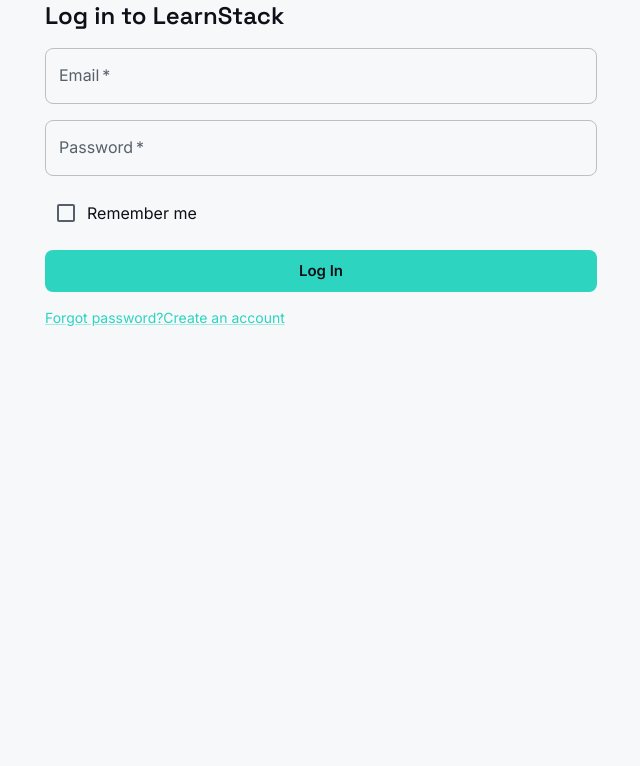
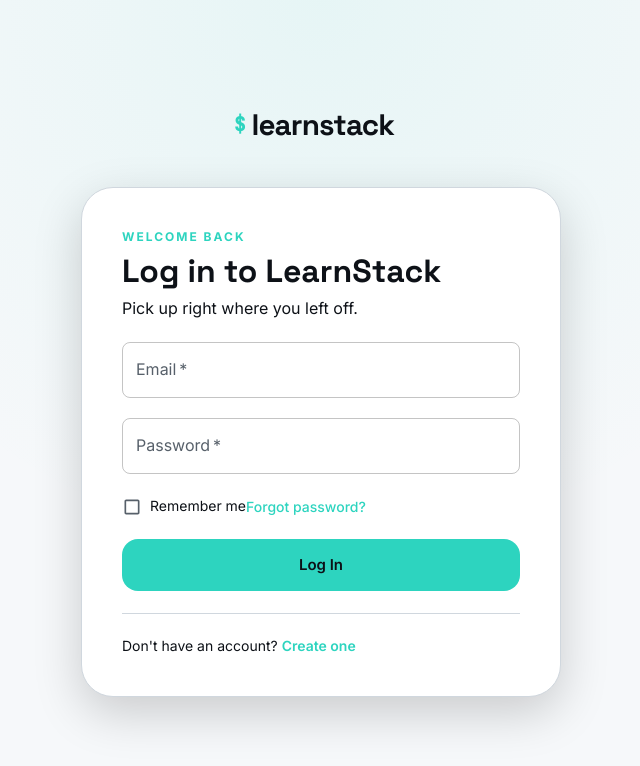
Before and after one commit to DivyamOswal/LearnStack, a React (Vite) app in the folder client/: page /login in a window 1280 px wide. Shown: the top 766 px of the page, without its empty margins (319-959 px from the left). Built offline with nearby package versions, Linux system fonts and the light colour scheme; no server answers.

Commit message:
feat: enhance authentication forms with improved UI and password visibility toggle; refactor layout components

```diff
--- a/client/src/components/layout/Navbar.tsx
+++ b/client/src/components/layout/Navbar.tsx
@@ -22,7 +22,7 @@
 import LightModeIcon from '@mui/icons-material/LightModeOutlined';
 import { useAppDispatch, useAppSelector } from '@/app/hooks';
 import { toggleThemeMode } from '@/app/uiSlice';
-// import { useLogout } from '@/features/auth/authApi';
+import { useLogout } from '@/features/auth/authApi';
 import { ROUTES } from '@/routes/routePaths';
 
 const navLinks = [
@@ -36,7 +36,7 @@
   const isMobile = useMediaQuery(theme.breakpoints.down('md'));
   const dispatch = useAppDispatch();
   const navigate = useNavigate();
-  // const logoutMutation = useLogout();
+  const logoutMutation = useLogout();
 
   const { user, isAuthenticated } = useAppSelector((state) => state.auth);
   const themeMode = useAppSelector((state) => state.ui.themeMode);
--- a/client/src/features/auth/components/LoginForm.tsx
+++ b/client/src/features/auth/components/LoginForm.tsx
@@ -1,45 +1,175 @@
-import { useState } from 'react';
-import { useNavigate, useLocation, Link as RouterLink } from 'react-router-dom';
-import { TextField, Button, Checkbox, FormControlLabel, Typography, Alert, Stack, Link } from '@mui/material';
-// import { useLogin } from '../authApi';
-import { ROUTES } from '@/routes/routePaths';
-import { useLogin } from '../authApi';
+import { useState } from "react";
+import { useNavigate, useLocation, Link as RouterLink } from "react-router-dom";
+import {
+  TextField,
+  Button,
+  Checkbox,
+  FormControlLabel,
+  Typography,
+  Alert,
+  Stack,
+  Link,
+  CircularProgress,
+  Divider,
+} from "@mui/material";
+import { useLogin } from "../authApi";
+import { ROUTES } from "@/routes/routePaths";
+import PasswordField from "./PasswordField";
 
 const LoginForm = () => {
-  const [email, setEmail] = useState('');
-  const [password, setPassword] = useState('');
+  const [email, setEmail] = useState("");
+  const [password, setPassword] = useState("");
   const [rememberMe, setRememberMe] = useState(false);
 
   const navigate = useNavigate();
   const location = useLocation();
   const loginMutation = useLogin();
 
-  const from = (location.state as { from?: { pathname: string } })?.from?.pathname ?? ROUTES.DASHBOARD;
+  const from =
+    (location.state as { from?: { pathname: string } })?.from?.pathname ??
+    ROUTES.DASHBOARD;
 
   const handleSubmit = (e: React.FormEvent) => {
     e.preventDefault();
-    loginMutation.mutate({ email, password, rememberMe }, { onSuccess: () => navigate(from, { replace: true }) });
+
+    loginMutation.mutate(
+      { email, password, rememberMe },
+      {
+        onSuccess: () => navigate(from, { replace: true }),
+      },
+    );
   };
 
   return (
-    <form onSubmit={handleSubmit}>
-      <Stack spacing={2}>
-        <Typography variant="h5" fontWeight={700}>Log in to LearnStack</Typography>
+    <form onSubmit={handleSubmit} noValidate>
+      <Stack spacing={2.75}>
+        <Stack spacing={0.75}>
+          <Typography
+            component="span"
+            sx={{
+              color: "primary.main",
+              fontSize: "0.75rem",
+              fontWeight: 700,
+              letterSpacing: 2,
+              textTransform: "uppercase",
+            }}
+          >
+            Welcome Back
+          </Typography>
+
+          <Typography
+            component="h1"
+            variant="h4"
+            sx={{
+              fontWeight: 700,
+              fontSize: "2rem",
+              lineHeight: 1.2,
+            }}
+          >
+            Log in to LearnStack
+          </Typography>
+
+          <Typography component="p" variant="body1" color="text.secondary">
+            Pick up right where you left off.
+          </Typography>
+        </Stack>
+
         {loginMutation.isError && (
           <Alert severity="error">
-            {(loginMutation.error as any)?.response?.data?.message ?? 'Login failed. Please try again.'}
+            {(loginMutation.error as any)?.response?.data?.message ??
+              "Login failed. Please try again."}
           </Alert>
         )}
-        <TextField label="Email" type="email" value={email} onChange={(e) => setEmail(e.target.value)} required fullWidth />
-        <TextField label="Password" type="password" value={password} onChange={(e) => setPassword(e.target.value)} required fullWidth />
-        <FormControlLabel control={<Checkbox checked={rememberMe} onChange={(e) => setRememberMe(e.target.checked)} />} label="Remember me" />
-        <Button type="submit" variant="contained" size="large" disabled={loginMutation.isPending}>
-          {loginMutation.isPending ? 'Logging in...' : 'Log In'}
+
+        <Stack spacing={2.5}>
+          <TextField
+            label="Email"
+            type="email"
+            value={email}
+            onChange={(e) => setEmail(e.target.value)}
+            required
+            fullWidth
+            autoComplete="email"
+          />
+
+          <PasswordField
+            label="Password"
+            value={password}
+            onChange={(e) => setPassword(e.target.value)}
+            required
+            fullWidth
+            autoComplete="current-password"
+          />
+        </Stack>
+
+        <Stack
+          direction="row"
+          justifyContent="space-between"
+          alignItems="center"
+          sx={{ mt: -0.5 }}
+        >
+          <Stack direction="row" alignItems="center" spacing={1}>
+            <Checkbox
+              size="small"
+              checked={rememberMe}
+              onChange={(e) => setRememberMe(e.target.checked)}
+              sx={{
+                p: 0,
+              }}
+            />
+
+            <Typography component="span" variant="body2">
+              Remember me
+            </Typography>
+          </Stack>
+
+          <Link
+            component={RouterLink}
+            to={ROUTES.FORGOT_PASSWORD}
+            underline="hover"
+            sx={{
+              fontSize: "0.875rem",
+              fontWeight: 500,
+            }}
+          >
+            Forgot password?
+          </Link>
+        </Stack>
+
+        <Button
+          type="submit"
+          variant="contained"
+          size="large"
+          fullWidth
+          disableElevation
+          sx={{
+            height: 52,
+            borderRadius: 2,
+            fontWeight: 600,
+          }}
+          disabled={loginMutation.isPending}
+          startIcon={
+            loginMutation.isPending ? (
+              <CircularProgress size={16} color="inherit" />
+            ) : undefined
+          }
+        >
+          {loginMutation.isPending ? "Logging in..." : "Log In"}
         </Button>
-        <Stack direction="row" justifyContent="space-between">
-          <Link component={RouterLink} to={ROUTES.FORGOT_PASSWORD} variant="body2">Forgot password?</Link>
-          <Link component={RouterLink} to={ROUTES.REGISTER} variant="body2">Create an account</Link>
-        </Stack>
+
+        <Divider />
+
+        <Typography variant="body2" color="text.secondary">
+          Don't have an account?{" "}
+          <Link
+            component={RouterLink}
+            to={ROUTES.REGISTER}
+            underline="hover"
+            sx={{ fontWeight: 600 }}
+          >
+            Create one
+          </Link>
+        </Typography>
       </Stack>
     </form>
   );
--- /dev/null
+++ b/client/src/features/auth/components/PasswordField.tsx
@@ -0,0 +1,56 @@
+import { useState } from "react";
+import {
+  IconButton,
+  InputAdornment,
+  TextField,
+  TextFieldProps,
+} from "@mui/material";
+import VisibilityOutlinedIcon from "@mui/icons-material/VisibilityOutlined";
+import VisibilityOffOutlinedIcon from "@mui/icons-material/VisibilityOffOutlined";
+
+type PasswordFieldProps = Omit<TextFieldProps, "type">;
+
+const PasswordField = ({ InputProps, ...rest }: PasswordFieldProps) => {
+  const [showPassword, setShowPassword] = useState(false);
+
+  const handleTogglePassword = () => {
+    setShowPassword((prev) => !prev);
+  };
+
+  const handleMouseDown = (event: React.MouseEvent<HTMLButtonElement>) => {
+    event.preventDefault();
+  };
+
+  return (
+    <TextField
+      {...rest}
+      type={showPassword ? "text" : "password"}
+      InputProps={{
+        ...InputProps,
+        endAdornment: (
+          <>
+            {InputProps?.endAdornment}
+            <InputAdornment position="end">
+              <IconButton
+                edge="end"
+                size="small"
+                aria-label={showPassword ? "Hide password" : "Show password"}
+                onClick={handleTogglePassword}
+                onMouseDown={handleMouseDown}
+                tabIndex={-1}
+              >
+                {showPassword ? (
+                  <VisibilityOffOutlinedIcon fontSize="small" />
+                ) : (
+                  <VisibilityOutlinedIcon fontSize="small" />
+                )}
+              </IconButton>
+            </InputAdornment>
+          </>
+        ),
+      }}
+    />
+  );
+};
+
+export default PasswordField;
--- a/client/src/features/auth/components/RegisterForm.tsx
+++ b/client/src/features/auth/components/RegisterForm.tsx
@@ -1,9 +1,9 @@
 import { useState } from 'react';
 import { Link as RouterLink } from 'react-router-dom';
-import { TextField, Button, Typography, Alert, Stack, Link } from '@mui/material';
-// import { useRegister } from '../authApi';
+import { TextField, Button, Typography, Alert, Stack, Link, CircularProgress, Divider } from '@mui/material';
+import { useRegister } from '../authApi';
 import { ROUTES } from '@/routes/routePaths';
-import { useRegister } from '../authApi';
+import PasswordField from './PasswordField';
 
 const RegisterForm = () => {
   const [name, setName] = useState('');
@@ -17,26 +17,91 @@
   };
 
   if (registerMutation.isSuccess) {
-    return <Alert severity="success">Registration successful! Check your email ({email}) to verify your account.</Alert>;
+    return (
+      <Stack spacing={2.5} alignItems="center" textAlign="center">
+        <Typography variant="h5" fontWeight={700}>
+          Check your inbox
+        </Typography>
+        <Alert severity="success" sx={{ width: '100%' }}>
+          We sent a verification link to <strong>{email}</strong>. Confirm your email to finish setting up your account.
+        </Alert>
+        <Link component={RouterLink} to={ROUTES.LOGIN} variant="body2">
+          Back to log in
+        </Link>
+      </Stack>
+    );
   }
 
   return (
-    <form onSubmit={handleSubmit}>
-      <Stack spacing={2}>
-        <Typography variant="h5" fontWeight={700}>Create your account</Typography>
+    <form onSubmit={handleSubmit} noValidate>
+      <Stack spacing={0.5} mb={3}>
+        <Typography
+          component="span"
+          className="font-mono-ui"
+          sx={{ color: 'primary.main', fontSize: '0.75rem', letterSpacing: 1.2, textTransform: 'uppercase', fontWeight: 600 }}
+        >
+          Get started
+        </Typography>
+        <Typography variant="h5" fontWeight={700}>
+          Create your account
+        </Typography>
+        <Typography variant="body2" color="text.secondary">
+          Start learning and building today, free.
+        </Typography>
+      </Stack>
+
+      <Stack spacing={2.5}>
         {registerMutation.isError && (
           <Alert severity="error">
             {(registerMutation.error as any)?.response?.data?.message ?? 'Registration failed. Please try again.'}
           </Alert>
         )}
-        <TextField label="Full Name" value={name} onChange={(e) => setName(e.target.value)} required fullWidth />
-        <TextField label="Email" type="email" value={email} onChange={(e) => setEmail(e.target.value)} required fullWidth />
-        <TextField label="Password" type="password" value={password} onChange={(e) => setPassword(e.target.value)} helperText="At least 8 characters, one uppercase letter, one number" required fullWidth />
-        <Button type="submit" variant="contained" size="large" disabled={registerMutation.isPending}>
+
+        <TextField
+          label="Full Name"
+          value={name}
+          onChange={(e) => setName(e.target.value)}
+          required
+          fullWidth
+          autoComplete="name"
+        />
+        <TextField
+          label="Email"
+          type="email"
+          value={email}
+          onChange={(e) => setEmail(e.target.value)}
+          required
+          fullWidth
+          autoComplete="email"
+        />
+        <PasswordField
+          label="Password"
+          value={password}
+          onChange={(e) => setPassword(e.target.value)}
+          helperText="At least 8 characters, one uppercase letter, one number"
+          required
+          fullWidth
+          autoComplete="new-password"
+        />
+
+        <Button
+          type="submit"
+          variant="contained"
+          size="large"
+          disableElevation
+          disabled={registerMutation.isPending}
+          startIcon={registerMutation.isPending ? <CircularProgress size={16} color="inherit" /> : undefined}
+        >
           {registerMutation.isPending ? 'Creating account...' : 'Register'}
         </Button>
-        <Typography variant="body2" textAlign="center">
-          Already have an account? <Link component={RouterLink} to={ROUTES.LOGIN}>Log in</Link>
+
+        <Divider sx={{ my: 0.5 }} />
+
+        <Typography variant="body2" textAlign="center" color="text.secondary">
+          Already have an account?{' '}
+          <Link component={RouterLink} to={ROUTES.LOGIN} fontWeight={600}>
+            Log in
+          </Link>
         </Typography>
       </Stack>
     </form>
--- a/client/src/layouts/AuthLayout.tsx
+++ b/client/src/layouts/AuthLayout.tsx
@@ -1,12 +1,97 @@
-import { Outlet } from 'react-router-dom';
-import { Box, Container } from '@mui/material';
+import { Outlet, Link as RouterLink } from "react-router-dom";
+import { Box, Paper, Typography } from "@mui/material";
+import { ROUTES } from "@/routes/routePaths";
 
 const AuthLayout = () => {
   return (
-    <Box display="flex" alignItems="center" justifyContent="center" minHeight="100vh">
-      <Container maxWidth="sm">
+    <Box
+      sx={{
+        minHeight: "100vh",
+        width: "100%",
+        display: "flex",
+        flexDirection: "column",
+        alignItems: "center",
+        justifyContent: "center",
+        px: 2,
+        py: 6,
+        bgcolor: "background.default",
+        backgroundImage:
+          "radial-gradient(circle at top, rgba(45,212,191,0.08), transparent 55%)",
+      }}
+    >
+      <Box
+        component={RouterLink}
+        to={ROUTES.HOME}
+        sx={{
+          display: "flex",
+          alignItems: "center",
+          gap: 0.75,
+          textDecoration: "none",
+          color: "text.primary",
+          mb: 5,
+        }}
+      >
+        <Typography
+          component="span"
+          sx={{
+            color: "primary.main",
+            fontWeight: 700,
+            fontSize: "1.2rem",
+            fontFamily: '"JetBrains Mono", monospace',
+          }}
+        >
+          $
+        </Typography>
+
+        <Typography
+          component="span"
+          sx={{
+            fontFamily: '"Space Grotesk", sans-serif',
+            fontWeight: 700,
+            fontSize: "1.85rem",
+            letterSpacing: "-0.03em",
+          }}
+        >
+          learnstack
+        </Typography>
+
+        <Box
+          component="span"
+          sx={{
+            width: 8,
+            height: 24,
+            bgcolor: "primary.main",
+            borderRadius: "2px",
+            animation: "blink 1.1s steps(1) infinite",
+            "@keyframes blink": {
+              "0%,50%": {
+                opacity: 1,
+              },
+              "51%,100%": {
+                opacity: 0,
+              },
+            },
+          }}
+        />
+      </Box>
+
+      <Paper
+        variant="outlined"
+        sx={{
+          width: "100%",
+          maxWidth: 480,
+          p: {
+            xs: 4,
+            sm: 5,
+          },
+          borderRadius: 4,
+          borderColor: "divider",
+          bgcolor: "background.paper",
+          boxShadow: "0 16px 48px rgba(0,0,0,0.18)",
+        }}
+      >
         <Outlet />
-      </Container>
+      </Paper>
     </Box>
   );
 };
```
